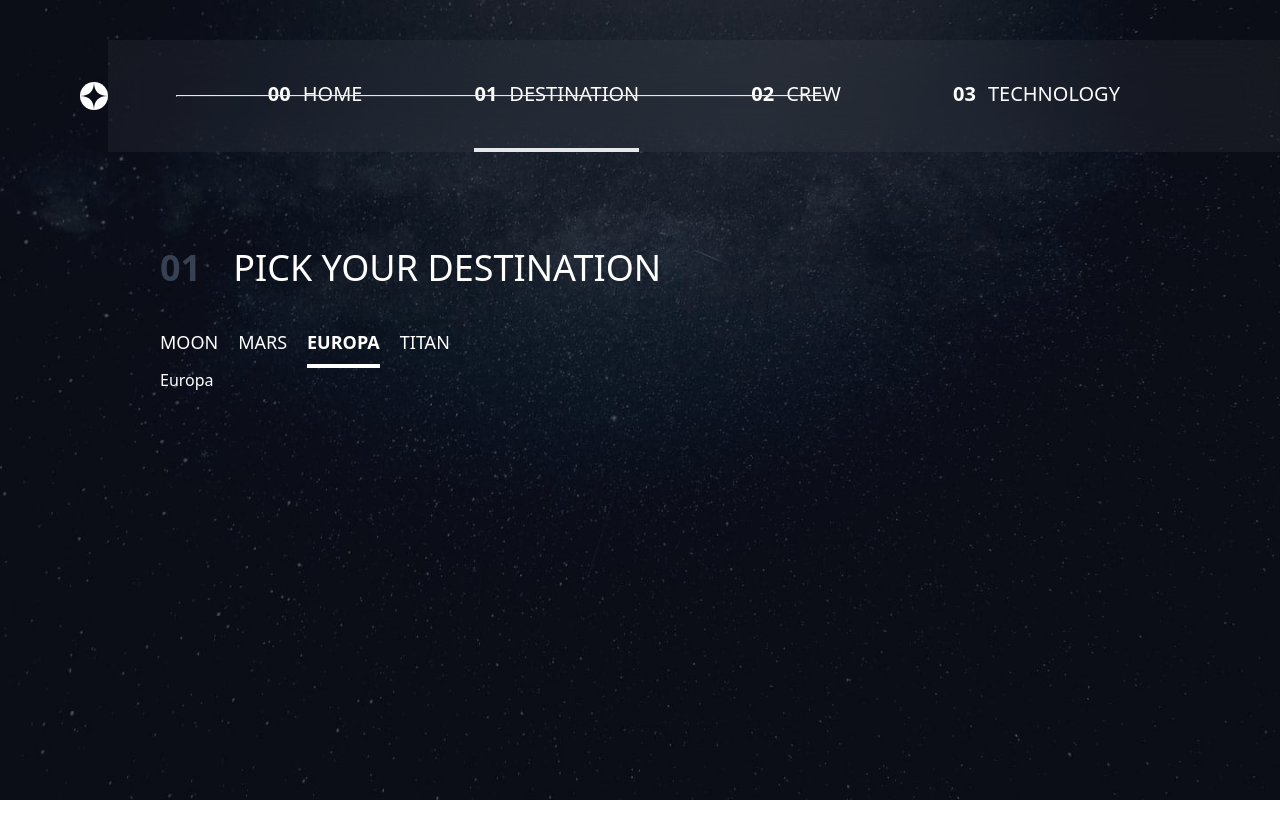
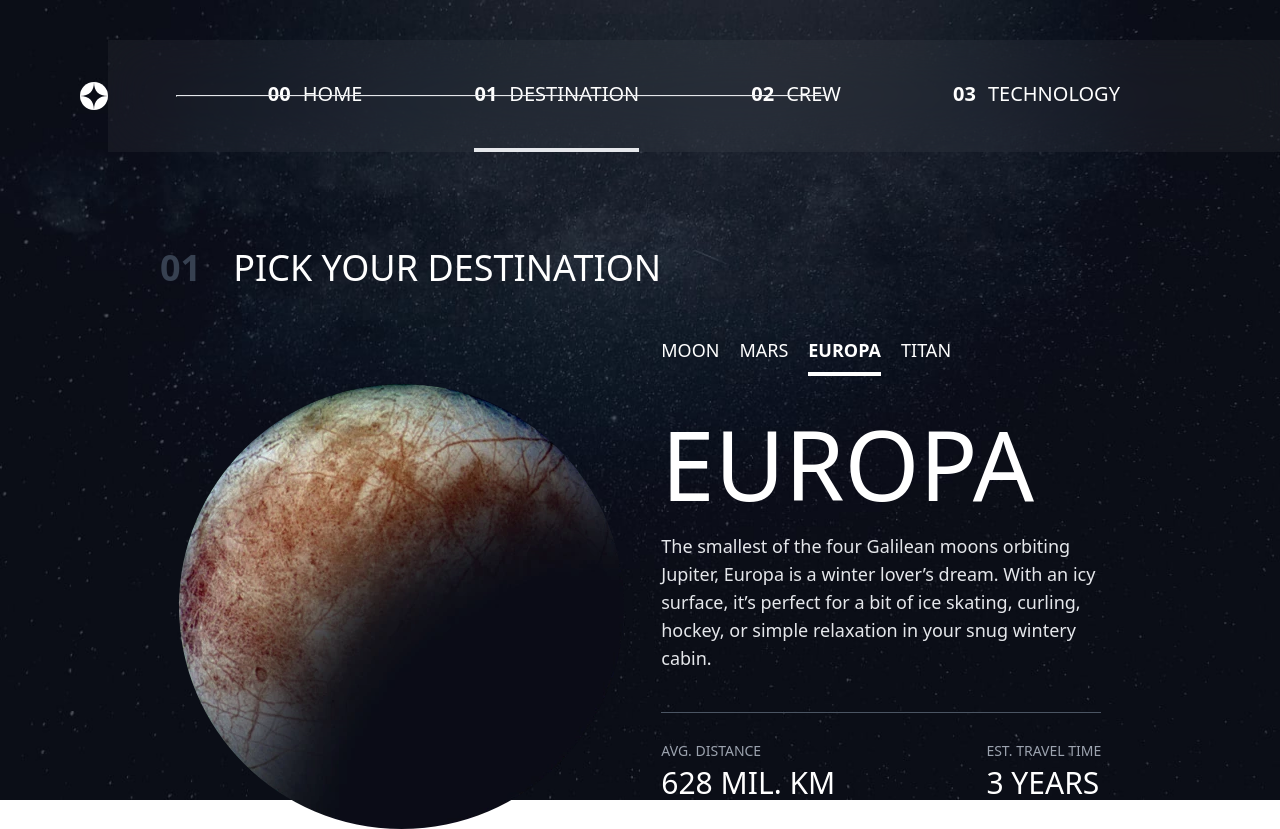
Before and after one commit to RonaldMamani/Space_Tourism, a React (Vite) app: page /destination/europa in a window 1280 px wide. Before the commit the page ends 800 px from the top, so only its background shows below. Built offline with nearby package versions, Linux system fonts and the light colour scheme.

Commit message:
Adicionando pagina de destinos

```diff
--- a/src/components/Header/index.tsx
+++ b/src/components/Header/index.tsx
@@ -20,7 +20,7 @@ export const Header = () => {
                 />
                 <Links
                     href="destination" number={1} content="DESTINATION"
-                    className={`${pathname == "/destination" || "/destination/mars" || "/destination/europa" || "/destination/titan" ? 'border-b-4' : ''}`}
+                    className={`${pathname === "/destination" || pathname === "/destination/mars" || pathname === "/destination/europa" || pathname === "/destination/titan" ? 'border-b-4' : ''}`}
                 />
                 <Links
                     href="crew" number={2} content="CREW"
--- a/src/pages/Europa.tsx
+++ b/src/pages/Europa.tsx
@@ -1,10 +1,27 @@
 import NavDestination from "../components/NavDestination"
+import Planet from "../assets/destination/image-europa.webp"
+import Statistics from "../components/Statistics"
 
 export default function Europa() {
     return (
-        <section>
-            <NavDestination />
-            <h4>Europa</h4>
+        <section className="flex justify-around mt-12">
+            <div className="mt-12">
+                <img src={Planet} alt="Imagem da Europa" />
+            </div >
+            <div className="w-[440px] flex flex-col gap-10">
+                <NavDestination />
+                <div className="flex flex-col gap-5">
+                    <h4 className="text-8xl uppercase">Europa</h4>
+                    <p className="text-lg text-gray-200 font-light pb-10 border-b-gray-600 border-b">
+                    The smallest of the four Galilean moons orbiting Jupiter, Europa is a winter lover’s dream. With an icy surface,
+                    it’s perfect for a bit of ice skating, curling, hockey, or simple relaxation in your snug wintery cabin.
+                    </p>
+                    <div className="uppercase flex justify-between mt-2">
+                        <Statistics title="Avg. Distance" statistic="628 Mil. Km" />
+                        <Statistics title="Est. Travel Time" statistic="3 Years" />
+                    </div>
+                </div>
+            </div>
         </section>
     )
 }
--- a/src/pages/Mars.tsx
+++ b/src/pages/Mars.tsx
@@ -1,10 +1,27 @@
 import NavDestination from "../components/NavDestination"
+import Planet from "../assets/destination/image-mars.webp"
+import Statistics from "../components/Statistics"
 
 export default function Mars() {
     return (
-        <section>
-            <NavDestination />
-            <h4>Mars</h4>
+        <section className="flex justify-around mt-12">
+            <div className="mt-12">
+                <img src={Planet} alt="Imagem da Marte" />
+            </div >
+            <div className="w-[440px] flex flex-col gap-10">
+                <NavDestination />
+                <div className="flex flex-col gap-5">
+                    <h4 className="text-8xl uppercase">Mars</h4>
+                    <p className="text-lg text-gray-200 font-light pb-10 border-b-gray-600 border-b">
+                        Don’t forget to pack your hiking boots. You’ll need them to tackle Olympus Mons, the tallest planetary mountain
+                        in our solar system. It’s two and a half times the size of Everest!
+                    </p>
+                    <div className="uppercase flex justify-between mt-2">
+                        <Statistics title="Avg. Distance" statistic="225 Mil. Km" />
+                        <Statistics title="Est. Travel Time" statistic="9 Months" />
+                    </div>
+                </div>
+            </div>
         </section>
     )
 }
--- a/src/pages/Moon.tsx
+++ b/src/pages/Moon.tsx
@@ -4,18 +4,18 @@ import Statistics from "../components/Statistics"
 
 export default function Moon() {
     return (
-        <section className="flex justify-around mt-20">
-            <div className="">
+        <section className="flex justify-around mt-12">
+            <div className="mt-12">
                 <img src={Planet} alt="Imagem da Lua" />
             </div >
             <div className="w-[440px] flex flex-col gap-10">
                 <NavDestination />
                 <div className="flex flex-col gap-5">
-                    <h4 className="text-9xl uppercase">Moon</h4>
+                    <h4 className="text-8xl uppercase">Moon</h4>
                     <p className="text-lg text-gray-200 font-light pb-10 border-b-gray-600 border-b">See our planet as you’ve never seen it before. A perfect relaxing trip away to help regain perspective and come back refreshed. While you’re there, take in some history by visiting the Luna 2 and Apollo 11 landing sites.</p>
                     <div className="uppercase flex justify-between mt-2">
-                        <Statistics title="Avg. Distance" statistic="225 Mil. Km" />
-                        <Statistics title="Est. Travel Time" statistic="9 Months" />
+                        <Statistics title="Avg. Distance" statistic="384,400 Km" />
+                        <Statistics title="Est. Travel Time" statistic="3 Days" />
                     </div>
                 </div>
             </div>
--- a/src/pages/Titan.tsx
+++ b/src/pages/Titan.tsx
@@ -1,10 +1,27 @@
 import NavDestination from "../components/NavDestination"
+import Planet from "../assets/destination/image-titan.webp"
+import Statistics from "../components/Statistics"
 
 export default function Titan() {
     return (
-        <section>
-            <NavDestination />
-            <h4>Titan</h4>
+        <section className="flex justify-around mt-12">
+            <div className="mt-12">
+                <img src={Planet} alt="Imagem de Titan" />
+            </div >
+            <div className="w-[440px] flex flex-col gap-10">
+                <NavDestination />
+                <div className="flex flex-col gap-5">
+                    <h4 className="text-8xl uppercase">Titan</h4>
+                    <p className="text-lg text-gray-200 font-light pb-10 border-b-gray-600 border-b">
+                    The only moon known to have a dense atmosphere other than Earth, Titan is a home away from home (just a few
+                    hundred degrees colder!). As a bonus, you get striking views of the Rings of Saturn.
+                    </p>
+                    <div className="uppercase flex justify-between mt-2">
+                        <Statistics title="Avg. Distance" statistic="1.6 Bil. Km" />
+                        <Statistics title="Est. Travel Time" statistic="7 Years" />
+                    </div>
+                </div>
+            </div>
         </section>
     )
 }
```
